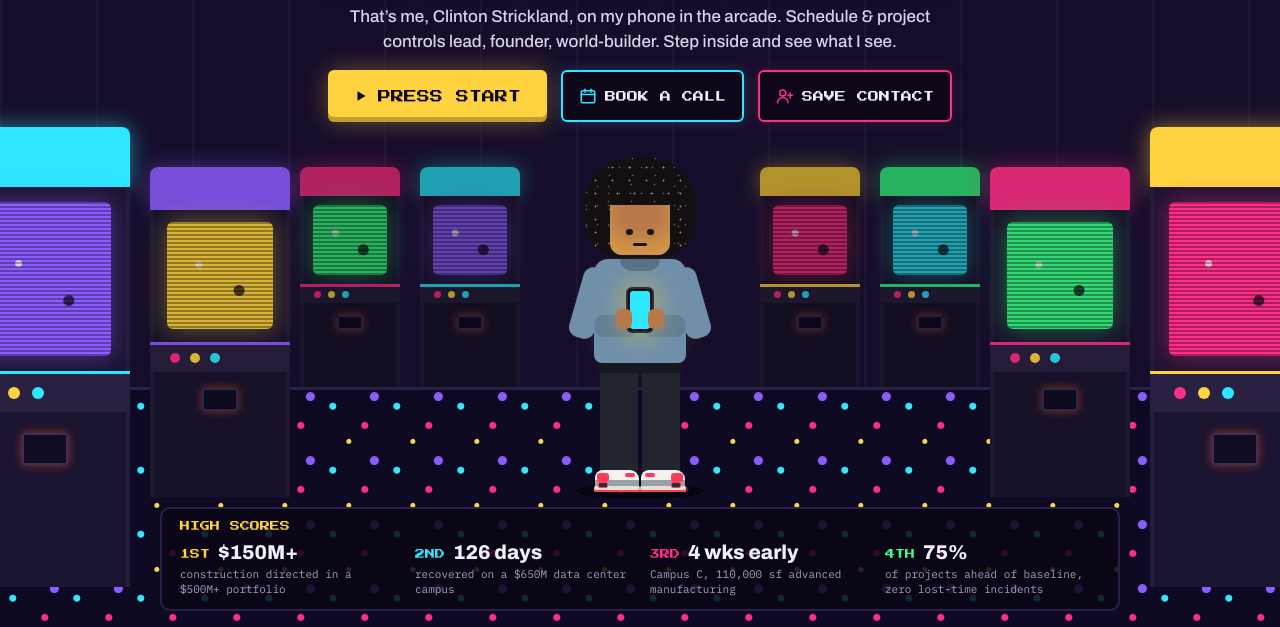
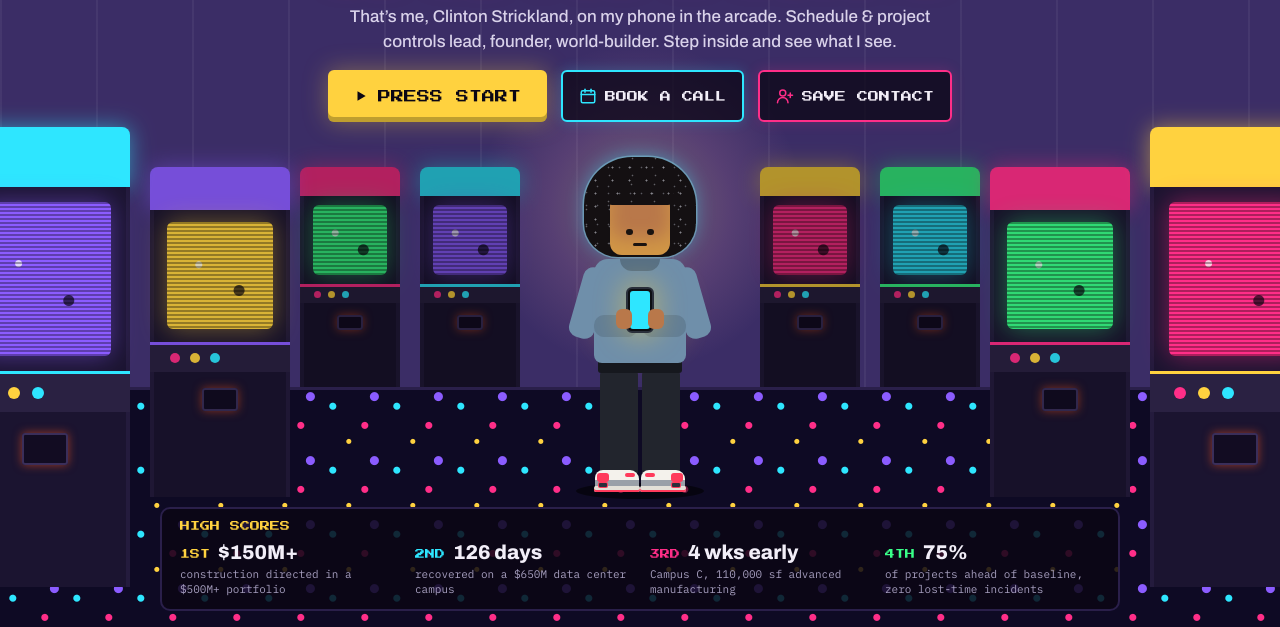
Before and after one commit to gbbofla/Clintonstrickland.com, a plain HTML site: page index.html in a window 1280 px wide. Shown: the part 173-800 px from the top of the page. Drawn offline with Linux system fonts and the light colour scheme.

Commit message:
Lighten arcade wall and add spotlight + rim light so the hair pops
Co-Authored-By: Claude Opus 5.5 <noreply@anthropic.com>
Claude-Session: https://claude.ai/code/session_01AXkgVQw8xKWPShripWybge

```diff
--- a/app.js
+++ b/app.js
@@ -152,7 +152,7 @@
         p(heelLeft ? x + 30 : x + 4, 286, 10, 4, '2px', '#FF3B5C') +
         p(heelLeft ? x + 4 : x + 31, 296, 8, 4, '1px', '#2A2F3A', 'box-shadow:0 0 0 1px #FF3B5C');
     };
-    return p(24, -30, 112, 100, '48px 48px 34px 34px', '#141012', fleck) +
+    return p(24, -30, 112, 100, '48px 48px 34px 34px', '#141012', fleck + ';box-shadow:0 0 0 1.5px rgba(143,243,255,.35),0 -2px 18px rgba(46,230,255,.38)') +
       p(40, 184, 38, 104, '4px', '#22252D') + p(82, 184, 38, 104, '4px', '#22252D') +
       shoe(35, true) + shoe(81, false) +
       p(38, 170, 84, 16, '3px', '#16181E') +
@@ -189,7 +189,9 @@
 
     // world
     h.push('<div class="abs t-world" data-el="world" aria-hidden="true" style="inset:0;transform-origin:' + g.origin + '">');
-    h.push('<div class="abs" style="left:0;top:0;width:100%;height:' + g.floorY + 'px;background-color:#160D2A;background-image:repeating-linear-gradient(90deg,rgba(255,255,255,.03) 0 2px,transparent 2px 96px)"></div>');
+    h.push('<div class="abs" style="left:0;top:0;width:100%;height:' + g.floorY + 'px;background-color:#3B2D66;background-image:repeating-linear-gradient(90deg,rgba(255,255,255,.05) 0 2px,transparent 2px 96px)"></div>');
+    // soft spotlight on the wall behind the head so the hair reads as a silhouette
+    h.push('<div class="abs" style="left:' + (g.figX - 90) + 'px;top:' + (g.figY - 150) + 'px;width:340px;height:340px;border-radius:50%;background:radial-gradient(circle,rgba(255,226,150,.30) 0,rgba(255,170,190,.14) 38%,transparent 68%)"></div>');
     h.push('<div class="abs" style="left:0;top:46px;width:100%;height:3px;background:#FF2E88;box-shadow:0 0 14px 2px rgba(255,46,136,.7)"></div>');
     h.push('<div class="abs" style="left:0;top:56px;width:100%;height:3px;background:#2EE6FF;box-shadow:0 0 14px 2px rgba(46,230,255,.6)"></div>');
     h.push('<div class="abs" style="left:0;top:' + g.floorY + 'px;width:100%;height:400px;background-color:#0E0A24;background-image:radial-gradient(circle at 20% 30%,#2EE6FF 0 3px,transparent 4px),radial-gradient(circle at 70% 60%,#FF2E88 0 3px,transparent 4px),radial-gradient(circle at 45% 85%,#FFD23F 0 2px,transparent 3px),radial-gradient(circle at 85% 15%,#8B5CFF 0 4px,transparent 5px);background-size:64px 64px"></div>');
--- a/index.html
+++ b/index.html
@@ -21,7 +21,7 @@
 <link rel="apple-touch-icon" href="apple-touch-icon.png">
 <link rel="preload" href="fonts/press-start-2p-latin-400-normal.woff2" as="font" type="font/woff2" crossorigin>
 <link rel="preload" href="fonts/archivo-latin-800-normal.woff2" as="font" type="font/woff2" crossorigin>
-<link rel="stylesheet" href="style.css?v=3">
+<link rel="stylesheet" href="style.css?v=4">
 <script type="application/ld+json">
 {"@context":"https://schema.org","@type":"Person","name":"Clinton Strickland","jobTitle":"Schedule & Project Controls Lead","url":"https://clintonstrickland.com/","email":"mailto:clinton.strickland3@gmail.com","address":{"@type":"PostalAddress","addressLocality":"Port St. Lucie","addressRegion":"FL","addressCountry":"US"},"worksFor":{"@type":"Organization","name":"Ironline Planning Co."},"alumniOf":[{"@type":"CollegeOrUniversity","name":"Pepperdine University"},{"@type":"CollegeOrUniversity","name":"Florida Atlantic University"},{"@type":"CollegeOrUniversity","name":"Xavier University of Louisiana"}],"sameAs":["https://www.linkedin.com/in/csiii","https://github.com/gbbofla"]}
 </script>
@@ -37,6 +37,6 @@
     <p><a class="btn primary" href="resume.html">See the résumé</a></p>
   </div></div>
 </noscript>
-<script src="app.js?v=3" defer></script>
+<script src="app.js?v=4" defer></script>
 </body>
 </html>
```
Also changed, not shown: 404.html (+1 -1 lines), coming-soon.html (+2 -2 lines), resume.html (+1 -1 lines).
